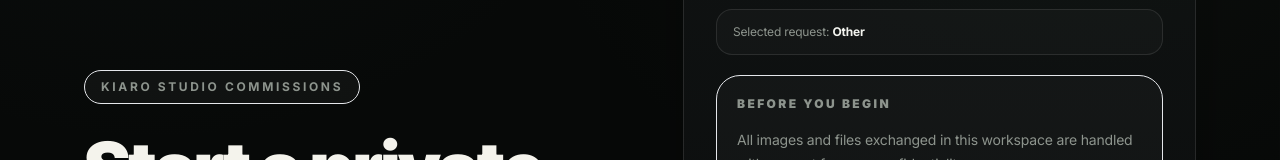
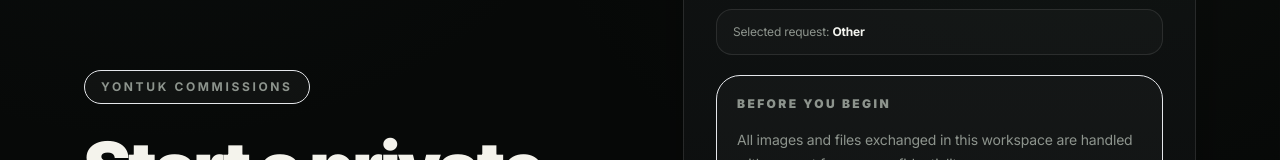
Before and after one commit to cyberpop3d/kiaro.comissions, a Next.js app: page / in a window 1280 px wide. Shown: the part 405-565 px from the top of the page. Built offline with nearby package versions, Linux system fonts and the light colour scheme; no server answers; what @uploadthing/react would draw is missing.

Commit message:
Normalize legacy commission copy to Yontuk in preview

```diff
--- a/src/app/page.tsx
+++ b/src/app/page.tsx
@@ -9,6 +9,12 @@ import { applyDesignConfig } from '@/utils/design';
 import { ArrowRight, KeyRound } from 'lucide-react';
 import { useRouter } from 'next/navigation';
 import { useEffect, useState } from 'react';
+
+function yontukBrandCopy(value: string | undefined, fallback: string) {
+  return (value || fallback)
+    .replace(/Kiaro Studio/gi, 'Yontuk')
+    .replace(/\bKiaro\b/gi, 'Yontuk');
+}
 
 export default function HomePage() {
   const router = useRouter();
@@ -115,13 +121,13 @@ export default function HomePage() {
       <section className="mx-auto grid max-w-6xl gap-8 px-5 pt-10 lg:grid-cols-[1.05fr_.95fr] lg:pt-20">
         <div className="flex min-h-[56vh] flex-col justify-center space-y-7">
           <div className="inline-flex w-fit rounded-full border border-white/14 bg-white/[0.035] px-4 py-2 text-xs font-bold uppercase tracking-[0.22em] text-kiaro-muted">
-            {config.eyebrow || 'Yontuk Commissions'}
+            {yontukBrandCopy(config.eyebrow, 'Yontuk Commissions')}
           </div>
           <h1 className="max-w-4xl font-display text-5xl font-black leading-[0.95] tracking-tight md:text-7xl">
-            {config.title || 'Start a private commission workspace.'}
+            {yontukBrandCopy(config.title, 'Start a private commission workspace.')}
           </h1>
           <p className="max-w-2xl text-lg leading-8 text-kiaro-muted">
-            {config.subtitle || 'Discuss your project, share references, receive custom offers, and download final files in one clean workspace.'}
+            {yontukBrandCopy(config.subtitle, 'Discuss your project, share references, receive custom offers, and download final files in one clean workspace.')}
           </p>
           <div className="grid max-w-xl gap-3 text-sm text-kiaro-muted sm:grid-cols-3">
             <div className="rounded-2xl border border-white/10 bg-white/[0.025] p-4">Private chat</div>
@@ -184,22 +190,22 @@ export default function HomePage() {
 
           <div className="mt-5 grid gap-3">
             <GoogleButton
-              label={checkingUser ? 'Checking Google session…' : config.googleButton || 'Sign in with Google'}
+              label={checkingUser ? 'Checking Google session…' : yontukBrandCopy(config.googleButton, 'Sign in with Google')}
               className="w-full"
               disabled={checkingUser || !termsAccepted}
               topic={topic}
               termsAcceptedAt={termsAccepted ? new Date().toISOString() : null}
             />
             <button type="button" disabled={!termsAccepted} onClick={() => setGuestOpen((value) => !value)} className="btn-ghost flex w-full items-center justify-center gap-2 px-6 py-4 text-sm font-black disabled:cursor-not-allowed disabled:opacity-45">
-              {config.guestButton || 'Continue without registration'} <ArrowRight size={16} />
+              {yontukBrandCopy(config.guestButton, 'Continue without registration')} <ArrowRight size={16} />
             </button>
           </div>
 
           {guestOpen ? (
             <div className="mt-5 rounded-3xl border border-white/10 bg-white/[0.035] p-5">
-              <h3 className="font-display text-xl font-black">{config.guestTitle || 'Choose a display name'}</h3>
+              <h3 className="font-display text-xl font-black">{yontukBrandCopy(config.guestTitle, 'Choose a display name')}</h3>
               <p className="mt-2 text-sm leading-6 text-kiaro-muted">
-                {config.guestHelper || 'This name helps Yontuk identify your request inside the workspace.'}
+                {yontukBrandCopy(config.guestHelper, 'This name helps Yontuk identify your request inside the workspace.')}
               </p>
               <input
                 className="glass-input mt-4 w-full px-4 py-4"
@@ -222,7 +228,7 @@ export default function HomePage() {
             </button>
             {resumeOpen ? (
               <div className="mt-4 grid gap-3">
-                <p className="text-sm leading-6 text-kiaro-muted">{config.accessHelper || 'Resume an existing guest workspace with your saved key.'}</p>
+                <p className="text-sm leading-6 text-kiaro-muted">{yontukBrandCopy(config.accessHelper, 'Resume an existing guest workspace with your saved key.')}</p>
                 <input className="glass-input px-4 py-4 uppercase" placeholder="KIA-ABCD-1234" value={resumeKey} onChange={(e) => setResumeKey(e.target.value.toUpperCase())} />
                 <button disabled={busy || !resumeKey.trim()} onClick={continueWithKey} className="btn-ghost px-5 py-4 text-sm font-bold">
                   Resume guest workspace
```
